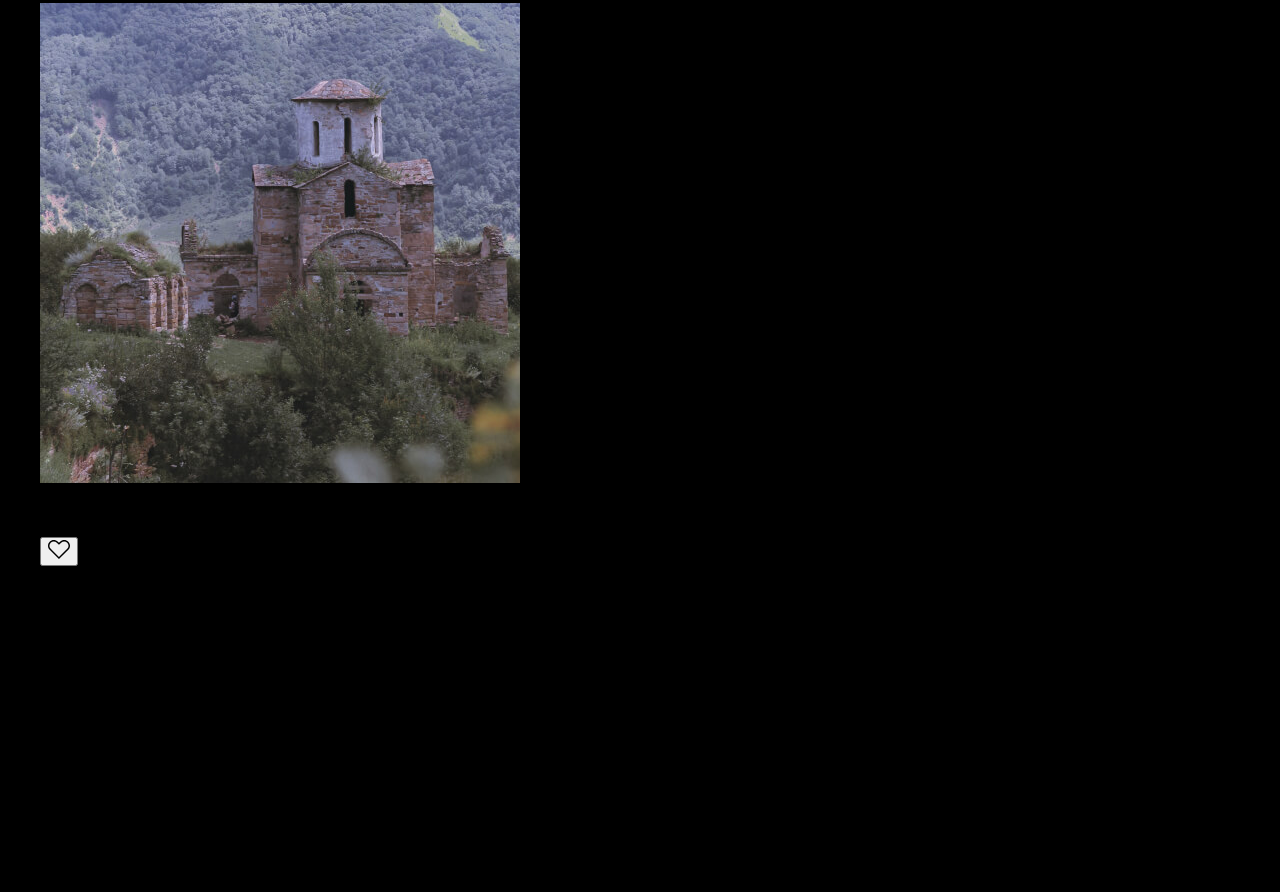
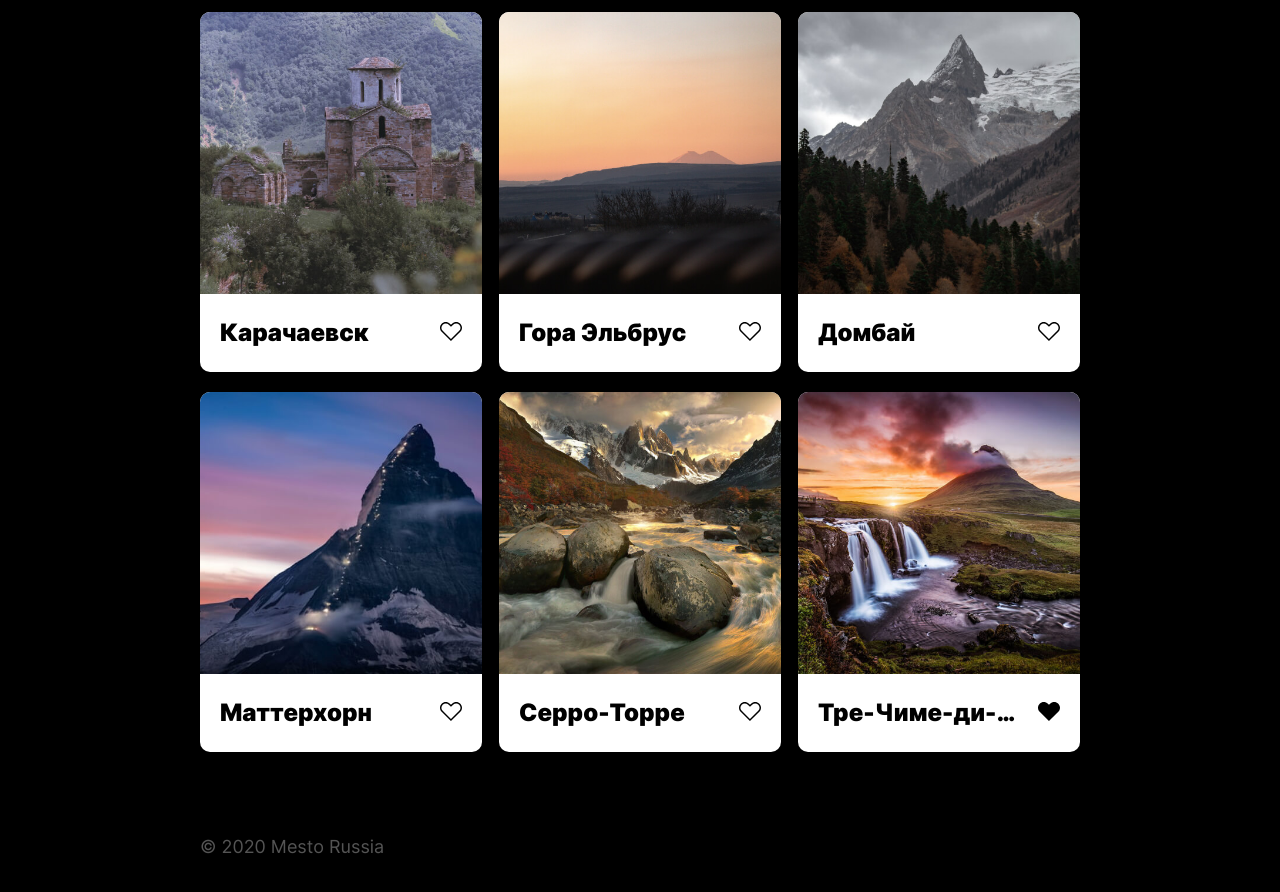
Before and after one commit to AlexeyGamovWVS/mesto-project, a plain HTML site: page index.html in a window 1280 px wide. Shown: the part 320-1212 px from the top of the page. Before the commit the page ends 936 px from the top, so only its background shows below. Drawn offline with Linux system fonts and the light colour scheme; files whose address does not match are found by name.

Commit message:
Desktop finished

```diff
--- a/index.html
+++ b/index.html
@@ -42,16 +42,59 @@
 			</div>
 		</section>
 		<section class="posts">
-			<ul class="posts__comtainer">
+			<ul class="posts__container">
 				<li class="posts__post">
 					<div class="posts__img-box">
 						<img src="./images/Карачаевск.jpeg" alt="Карачаевск. Вид на старую крепость на холме крупным планом." class="posts__img">
 					</div>
 					<div class="posts__description-row">
 						<p class="posts__name">Карачаевск</p>
-						<button class="posts__btn_type_like">
-							<img src="./images/like.svg" alt="Нравится." class="posts__btn-like-icon">
-						</button>
+						<button class="posts__btn-like link-animation"></button>
+					</div>
+				</li>
+				<li class="posts__post">
+					<div class="posts__img-box">
+						<img src="./images/Эльбрус.jpeg" alt="Эльбрус. Вид на гору на закате." class="posts__img">
+					</div>
+					<div class="posts__description-row">
+						<p class="posts__name">Гора Эльбрус</p>
+						<button class="posts__btn-like link-animation"></button>
+					</div>
+				</li>
+				<li class="posts__post">
+					<div class="posts__img-box">
+						<img src="./images/Домбай.jpeg" alt="Домбай. Вид на скалы." class="posts__img">
+					</div>
+					<div class="posts__description-row">
+						<p class="posts__name">Домбай</p>
+						<button class="posts__btn-like link-animation"></button>
+					</div>
+				</li>
+				<li class="posts__post">
+					<div class="posts__img-box">
+						<img src="./images/Маттерхорн.jpeg" alt="Самая известная вершина в мире — гора Маттерхорн." class="posts__img">
+					</div>
+					<div class="posts__description-row">
+						<p class="posts__name">Маттерхорн</p>
+						<button class="posts__btn-like link-animation"></button>
+					</div>
+				</li>
+				<li class="posts__post">
+					<div class="posts__img-box">
+						<img src="./images/Серро-торре.jpeg" alt="Долина Серро-Торре." class="posts__img">
+					</div>
+					<div class="posts__description-row">
+						<p class="posts__name">Серро-Торре</p>
+						<button class="posts__btn-like link-animation"></button>
+					</div>
+				</li>
+				<li class="posts__post">
+					<div class="posts__img-box">
+						<img src="./images/Тре-Чиме-ди-Лаваред.jpeg" alt="Горные долины Тре-Чиме-ди-Лаваред." class="posts__img">
+					</div>
+					<div class="posts__description-row">
+						<p class="posts__name">Тре-Чиме-ди-Лаваред</p>
+						<button class="posts__btn-like posts__btn-like_active link-animation"></button>
 					</div>
 				</li>
 			</ul>
--- a/pages/index.css
+++ b/pages/index.css
@@ -8,7 +8,7 @@
 }
 
 .header__container {
-	max-width: 1280px;
+	max-width: 880px;
 	margin: 0 auto;
 	display: flex;
 	flex-direction: column;
@@ -49,7 +49,7 @@
 	padding: 20px 0 25px;
 }
 .profile__container {
-	max-width: 1280px;
+	max-width: 880px;
 	margin: 0 auto;
 	display: flex;
 	justify-content: space-between;
@@ -66,6 +66,7 @@
 	margin-right: 30px;
 }
 .profile__description {
+	max-width: 400px;
 	display: flex;
 	flex-direction: column;
 }
@@ -79,6 +80,10 @@
 	font-size: 42px;
 	line-height: 48px;
 	color: #fff;
+	text-overflow: ellipsis;
+  white-space: nowrap;
+  overflow: hidden;
+
 }
 
 .profile__status {
@@ -87,6 +92,9 @@
 	line-height: 22px;
 	color: #FFFFFF;
 	margin: 7px 0 0;
+	text-overflow: ellipsis;
+  white-space: nowrap;
+  overflow: hidden;
 }
 
 .profile__btn {
@@ -118,20 +126,82 @@
 	width: 22px;
 }
 .posts {
+	padding: 25px 0 33px;
 }
-.posts__comtainer {
+.posts__container {
+	max-width: 880px;
+	margin: 0 auto;
+	padding: 0;
+	list-style: none;
+	display: grid;
+	grid-template-columns: repeat(auto-fit, minmax(282px, 282px));
+	grid-template-rows: repeat(auto-fit, minmax(360px, 360px));
+	grid-auto-rows: 360px;
+	column-gap: 17px;
+	row-gap: 20px;
 }
 .posts__post {
+	padding: 0;
+	border-radius: 10px;
+	overflow: hidden;
+	width: 100%;
+	height: 100%;
+	background-color: #fff;
 }
 .posts__img-box {
+	height: 282px;
+	overflow: hidden;
 }
 .posts__img {
+	width: 100%;
+	object-fit: cover;
+	object-position: center;
 }
+
 .posts__description-row {
+	height: 78px;
+	display: flex;
+	padding: 0 20px;
+	align-items: baseline;
+	justify-content: space-between;
 }
+
 .posts__name {
+	text-overflow: ellipsis;
+  white-space: nowrap;
+  overflow: hidden;
+	max-width: 200px;
+	font-weight: 900;
+	font-size: 24px;
+	line-height: 29px;
+	color: #000000;
 }
-.posts__btn_type_like {
+
+.posts__btn-like {
+	background-color: transparent;
+	cursor: pointer;
+	align-items: center;
+	border: none;
+	width: 22px;
+	height: 19px;
+	padding: 0;
+	background: url(../images/like.svg) center no-repeat;
 }
-.posts__btn-like-icon {
+
+.posts__btn-like_active {
+	background: url(../images/like-active.svg)
 }
+
+.footer {
+	padding: 33px 0 60px;
+}
+.footer__container {
+	max-width: 880px;
+	margin: 0 auto;
+}
+.footer__copyright {
+	font-weight: 400;
+	font-size: 18px;
+	line-height: 22px;
+	color: #545454;
+}
```
Also changed, not shown: images/like-active.svg (added).
